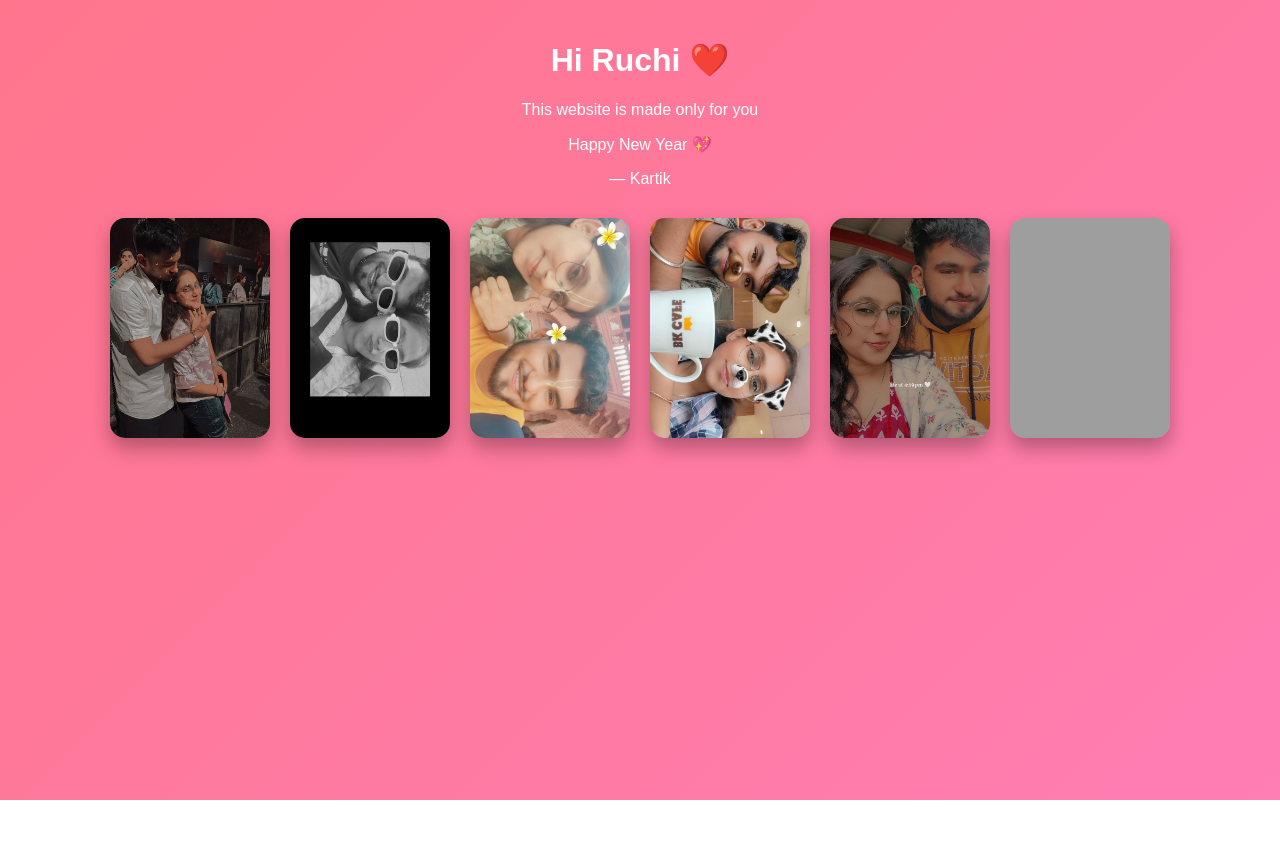
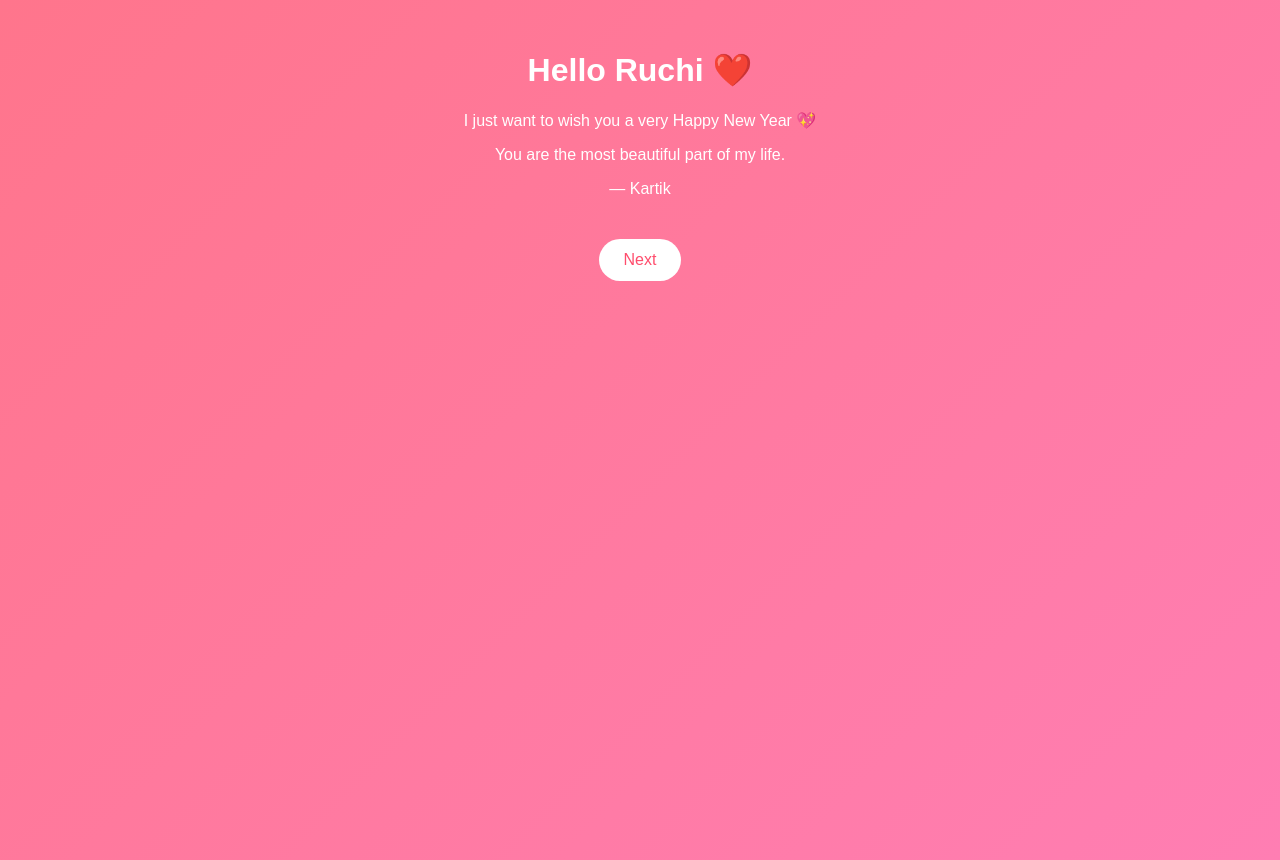
Before and after one commit to kartikkaushikv-iiitd/Kartik-ruchi, a plain HTML site: page index.html in a window 1280 px wide. Before the commit the page ends 800 px from the top, so only its background shows below. Drawn offline with Linux system fonts and the light colour scheme; grey boxes are pictures that could not be loaded.

Commit message:
Update index.html

```diff
--- a/index.html
+++ b/index.html
@@ -7,15 +7,45 @@
 <style>
 body{
   margin:0;
-  min-height:100vh;
+  font-family:Arial;
   background:linear-gradient(135deg,#ff758c,#ff7eb3);
   color:white;
-  font-family:Arial;
   text-align:center;
 }
 
-.container{
-  padding:20px;
+.page{
+  display:none;
+  min-height:100vh;
+  padding:30px;
+}
+
+.page.active{
+  display:block;
+}
+
+button{
+  padding:12px 25px;
+  border:none;
+  border-radius:25px;
+  font-size:16px;
+  background:white;
+  color:#ff4d6d;
+  margin-top:25px;
+}
+
+.loader{
+  margin:30px auto;
+  width:50px;
+  height:50px;
+  border:5px solid rgba(255,255,255,0.3);
+  border-top:5px solid white;
+  border-radius:50%;
+  animation:spin 1s linear infinite;
+}
+
+@keyframes spin{
+  0%{transform:rotate(0deg);}
+  100%{transform:rotate(360deg);}
 }
 
 .gallery{
@@ -37,11 +67,26 @@ body{
 </head>
 
 <body>
-<div class="container">
-  <h1>Hi Ruchi ❤️</h1>
-  <p>This website is made only for you</p>
-  <p>Happy New Year 💖</p>
+
+<!-- PAGE 1 -->
+<div class="page active" id="page1">
+  <h1>Hello Ruchi ❤️</h1>
+  <p>I just want to wish you a very Happy New Year 💖</p>
+  <p>You are the most beautiful part of my life.</p>
   <p>— Kartik</p>
+  <button onclick="goToPage(2)">Next</button>
+</div>
+
+<!-- PAGE 2 -->
+<div class="page" id="page2">
+  <h2>Something special is waiting for you… ✨</h2>
+  <div class="loader"></div>
+  <p>Please wait 💕</p>
+</div>
+
+<!-- PAGE 3 -->
+<div class="page" id="page3">
+  <h2>Kartik ❤️ Ruchi</h2>
 
   <div class="gallery">
     <img src="photo1.jpg">
@@ -51,6 +96,26 @@ body{
     <img src="photo5.jpg">
     <img src="photo6.jpg">
   </div>
+
+  <p>Every photo with you is my favorite memory 💕</p>
 </div>
+
+<audio id="song" src="tereliye.mp3" loop></audio>
+
+<script>
+function goToPage(n){
+  document.querySelectorAll('.page').forEach(p=>p.classList.remove('active'));
+  document.getElementById('page'+n).classList.add('active');
+
+  if(n===2){
+    setTimeout(()=>{
+      document.querySelectorAll('.page').forEach(p=>p.classList.remove('active'));
+      document.getElementById('page3').classList.add('active');
+      document.getElementById('song').play();
+    },3000);
+  }
+}
+</script>
+
 </body>
 </html>
```
